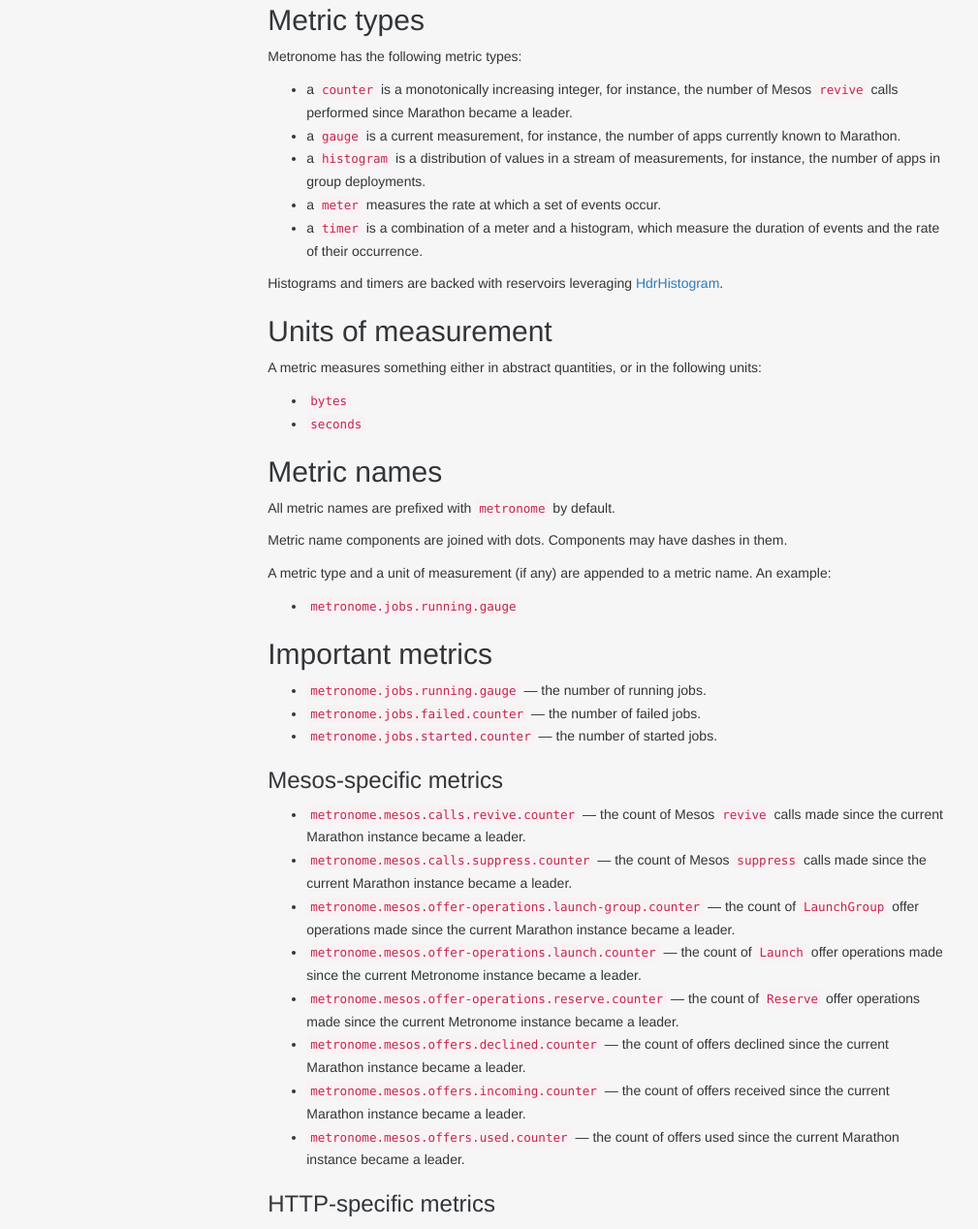
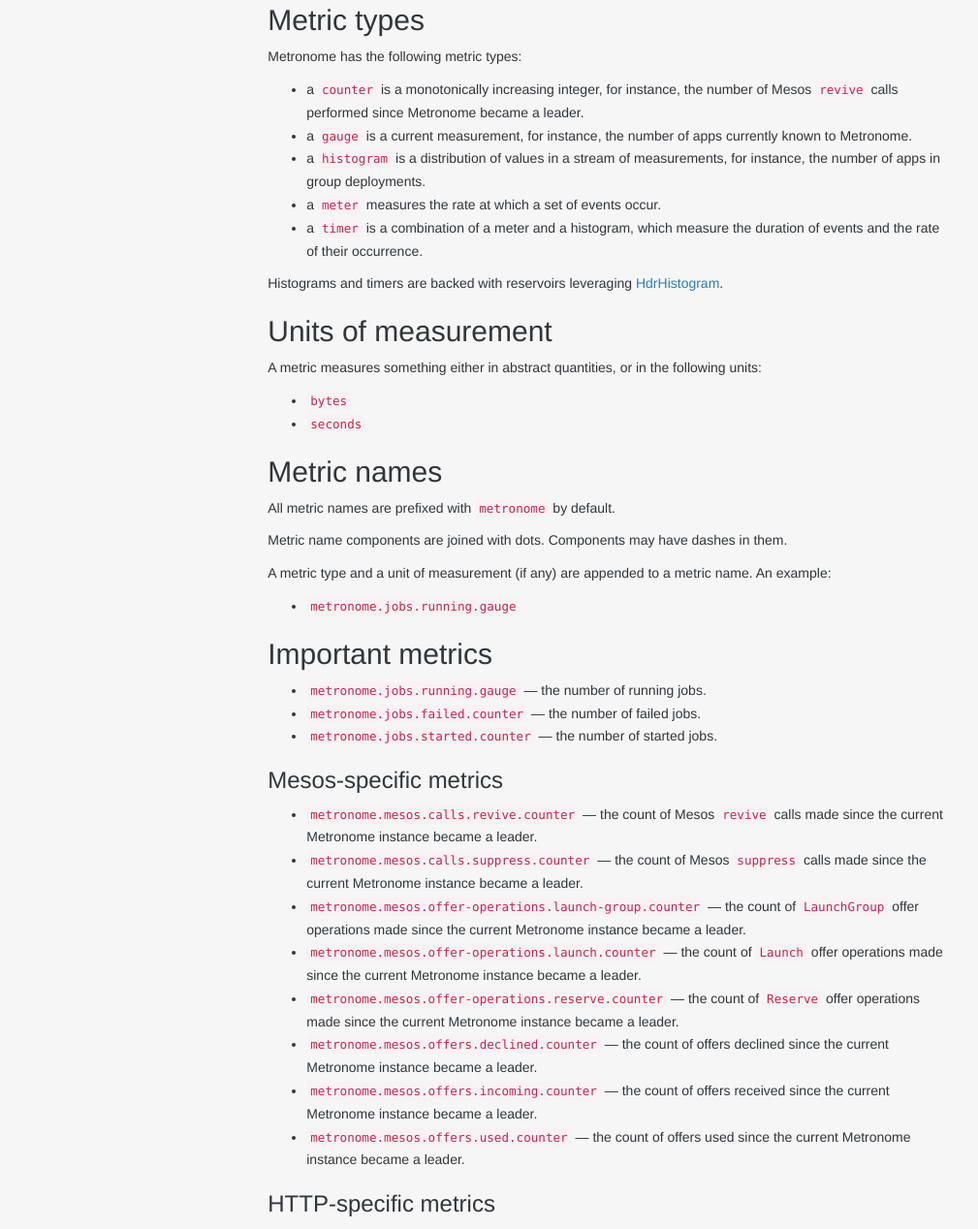
Before and after one commit to dcos/metronome, a Jekyll site: the page built from docs/docs/metrics.md, in a window 1280 px wide. Shown: the part 264-1532 px from the top of the page at 97% size, without its empty margins (135-1144 px from the left). Built offline with Jekyll 4.4.1, drawn with Linux system fonts in a browser that asks for light colours; nearby versions of some CDN libraries; some web fonts are replaced.

Commit message:
Replace all Marathon occurences

```diff
--- a/docs/docs/metrics.md
+++ b/docs/docs/metrics.md
@@ -15,10 +15,10 @@
 Metronome has the following metric types:
 
 * a `counter` is a monotonically increasing integer, for instance, the
-  number of Mesos `revive` calls performed since Marathon became
+  number of Mesos `revive` calls performed since Metronome became
   a leader.
 * a `gauge` is a current measurement, for instance, the number of apps
-  currently known to Marathon.
+  currently known to Metronome.
 * a `histogram` is a distribution of values in a stream of measurements,
   for instance, the number of apps in group deployments.
 * a `meter` measures the rate at which a set of events occur.
@@ -57,12 +57,12 @@
 ### Mesos-specific metrics
 
 * `metronome.mesos.calls.revive.counter` — the count of Mesos `revive`
-  calls made since the current Marathon instance became a leader.
+  calls made since the current Metronome instance became a leader.
 * `metronome.mesos.calls.suppress.counter` — the count of Mesos
-  `suppress` calls made since the current Marathon instance became
+  `suppress` calls made since the current Metronome instance became
   a leader.
 * `metronome.mesos.offer-operations.launch-group.counter` — the count of
-  `LaunchGroup` offer operations made since the current Marathon
+  `LaunchGroup` offer operations made since the current Metronome
   instance became a leader.
 * `metronome.mesos.offer-operations.launch.counter` — the count of
   `Launch` offer operations made since the current Metronome instance
@@ -71,11 +71,11 @@
   `Reserve` offer operations made since the current Metronome instance
   became a leader.
 * `metronome.mesos.offers.declined.counter` — the count of offers
-  declined since the current Marathon instance became a leader.
+  declined since the current Metronome instance became a leader.
 * `metronome.mesos.offers.incoming.counter` — the count of offers
-  received since the current Marathon instance became a leader.
+  received since the current Metronome instance became a leader.
 * `metronome.mesos.offers.used.counter` — the count of offers used since
-  the current Marathon instance became a leader.
+  the current Metronome instance became a leader.
 
 ### HTTP-specific metrics
 
```
